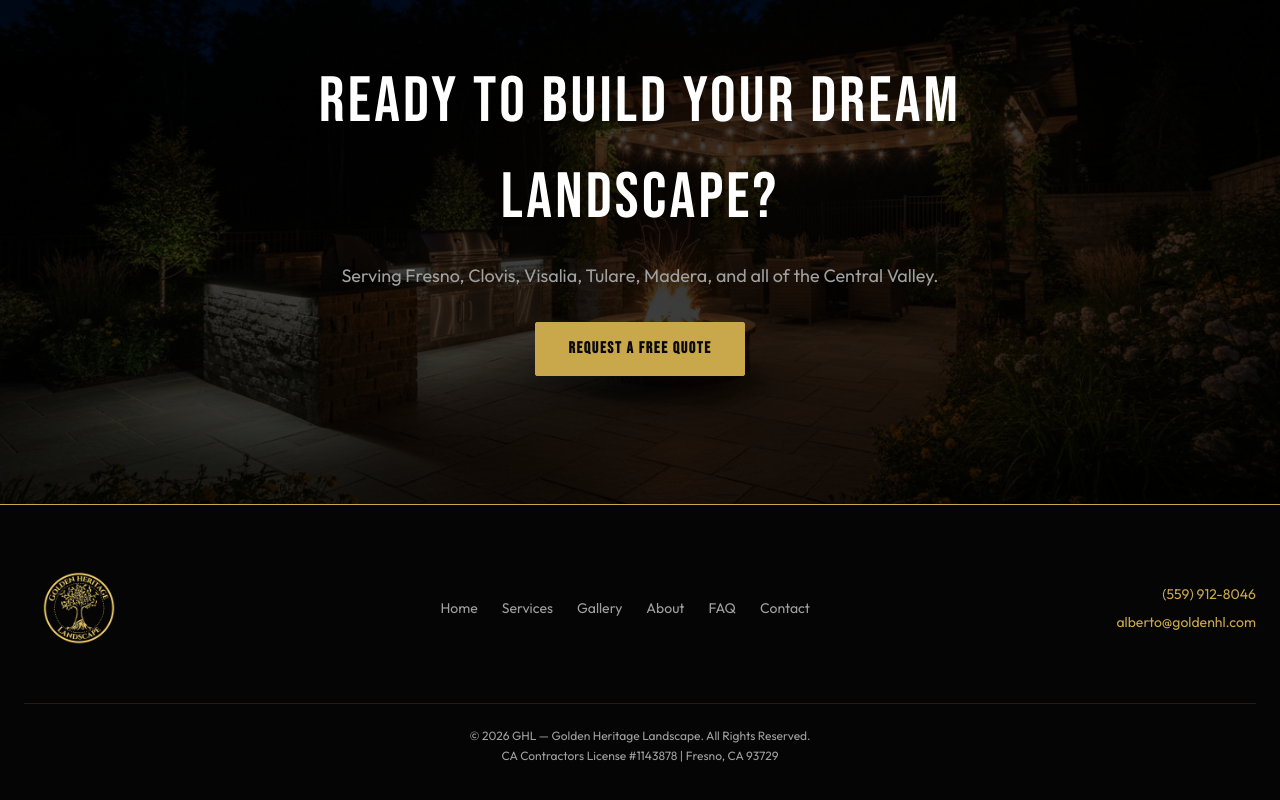
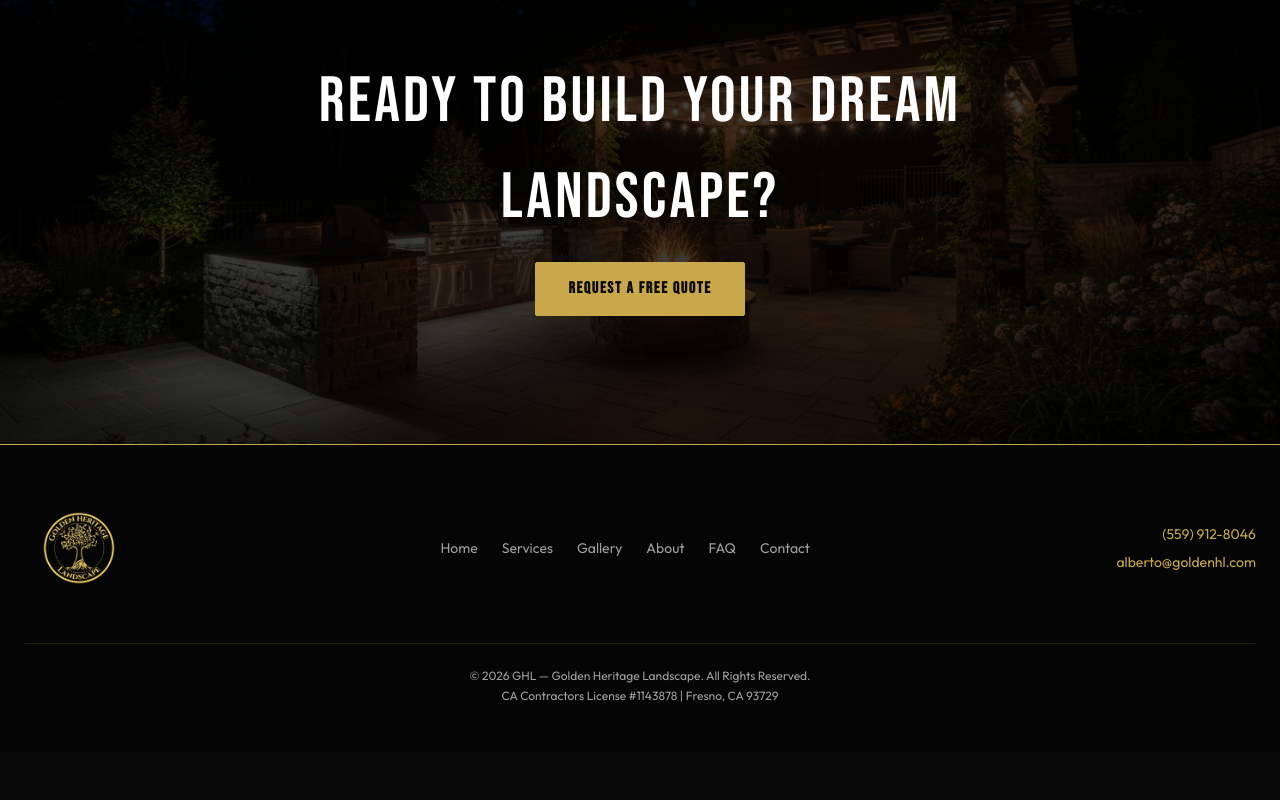
Before and after one commit to Mathias1-creator/Golden-Web, a React (Vite) app: page /Golden-Web/faq in a window 1280 px wide. Shown: the part 1798-2598 px from the top of the page. After the commit the page ends 2550 px from the top, so only its background shows below. Built offline with nearby package versions, Linux system fonts and the light colour scheme.

Commit message:
Remove city list from CTA banner

```diff
--- a/src/components/shared/CTABanner.jsx
+++ b/src/components/shared/CTABanner.jsx
@@ -14,10 +14,7 @@ export default function CTABanner() {
         <h2 className="font-heading text-white mb-4" style={{ fontSize: 'clamp(40px, 5vw, 64px)' }}>
           READY TO BUILD YOUR DREAM LANDSCAPE?
         </h2>
-        <p className="font-body text-lg mb-8" style={{ color: '#a0a0a0' }}>
-          Serving Fresno, Clovis, Visalia, Tulare, Madera, and all of the Central Valley.
-        </p>
-        <Link to="/contact" className="btn-gold-fill">REQUEST A FREE QUOTE</Link>
+<Link to="/contact" className="btn-gold-fill">REQUEST A FREE QUOTE</Link>
       </ScrollReveal>
     </section>
   );
```
